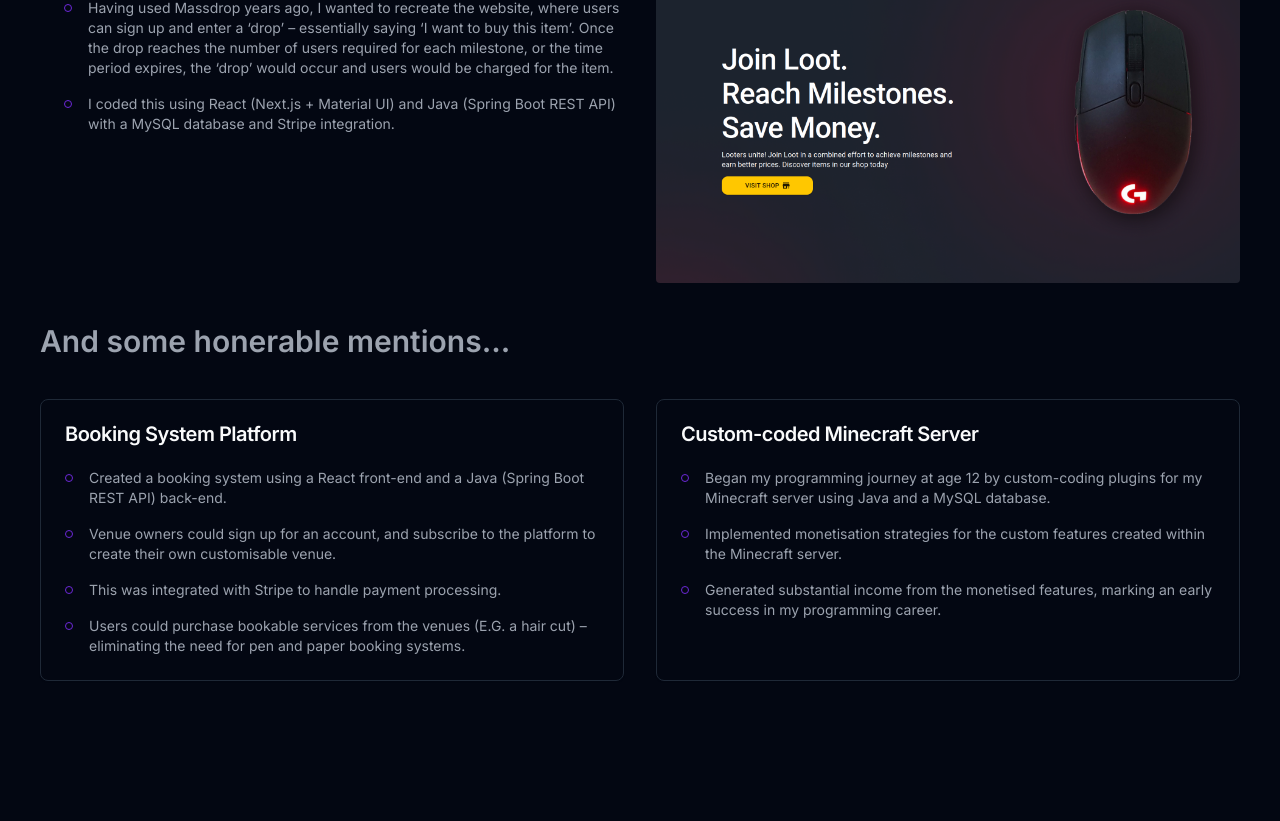
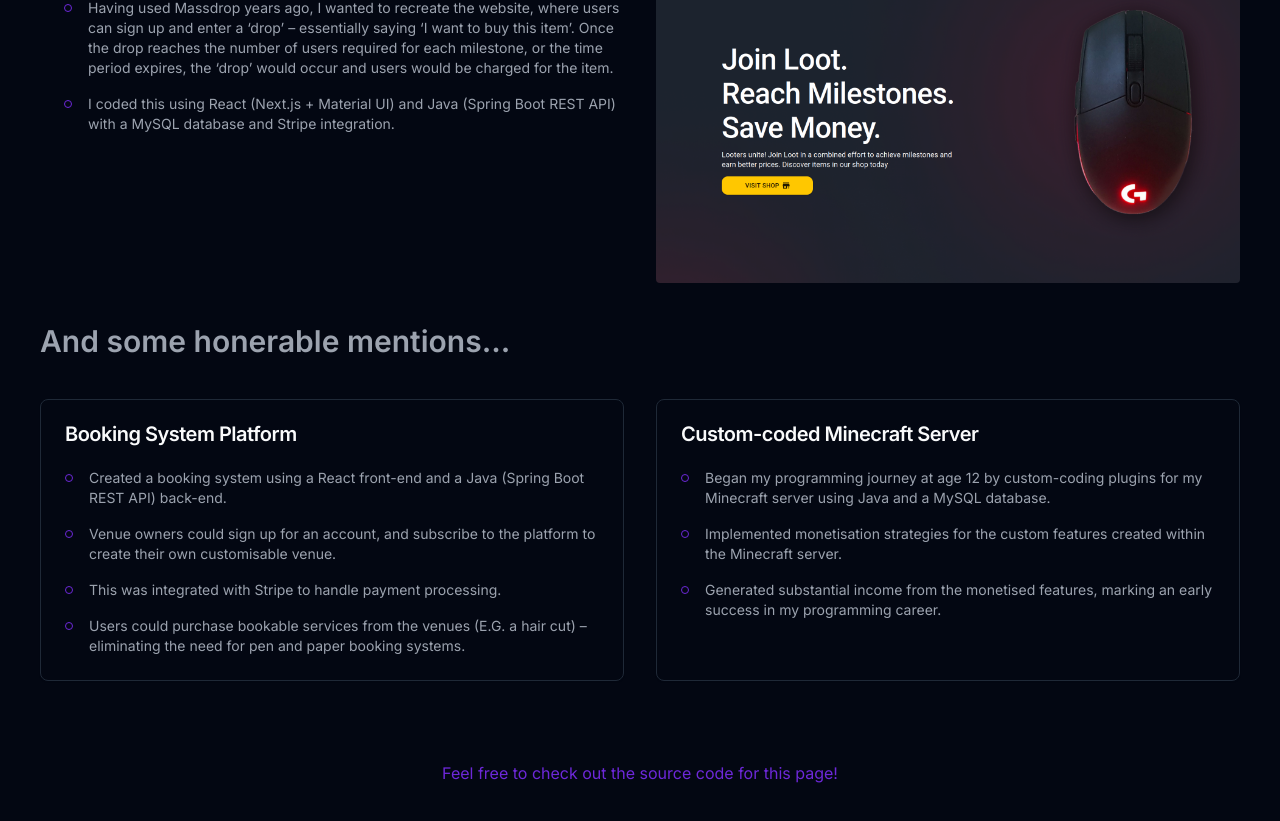
Before and after one commit to tombryden/tombryden-portfolio-v1, a Next.js app: page / in a window 1280 px wide. Shown: the part 4323-5144 px from the top of the page. Built offline with nearby package versions, Linux system fonts and the light colour scheme.

Commit message:
Added linkedin picture + source code to page

```diff
--- a/src/components/pages/home/side-projects/side-projects.tsx
+++ b/src/components/pages/home/side-projects/side-projects.tsx
@@ -26,7 +26,7 @@ const hotelPitBullets = [
 
 const SideProjects = () => {
   return (
-    <section className="mb-60">
+    <section>
       <NumberSubtitle number="03." title="Side Projects" />
 
       <AnimatedP className="text-muted-foreground text-3xl font-semibold max-w-[50%]">
@@ -62,6 +62,16 @@ const SideProjects = () => {
       </AnimatedP>
 
       <HonerableMentions />
+
+      <div className="mt-20 mb-20 text-center">
+        <a
+          href="https://github.com/tombryden/tombryden-portfolio-v1"
+          className="text-primary"
+          target="_blank"
+        >
+          Feel free to check out the source code for this page!
+        </a>
+      </div>
     </section>
   );
 };
```
Also changed, not shown: public/images/linkedin.jpeg (added).
